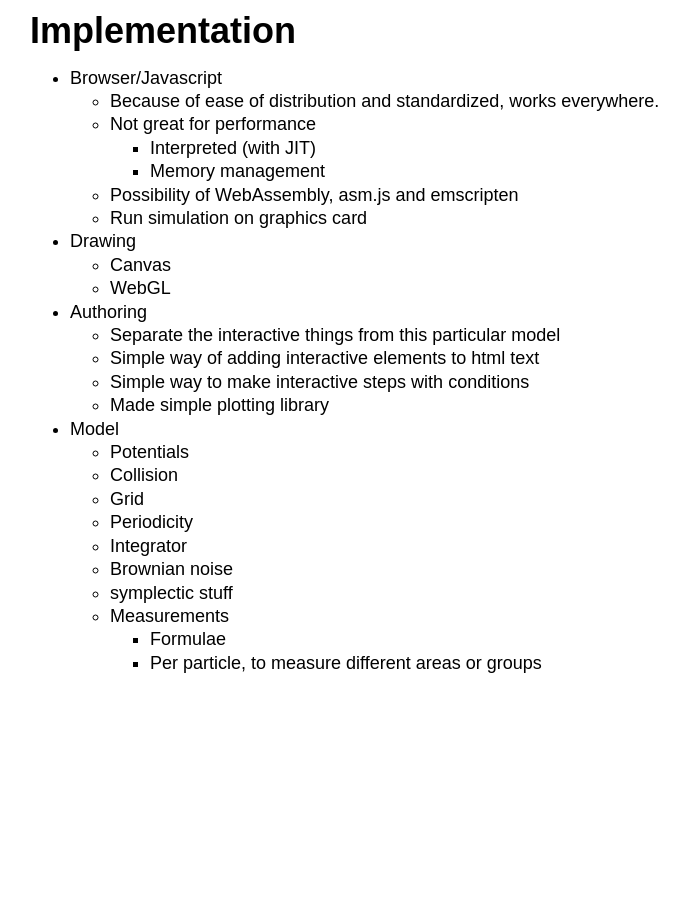
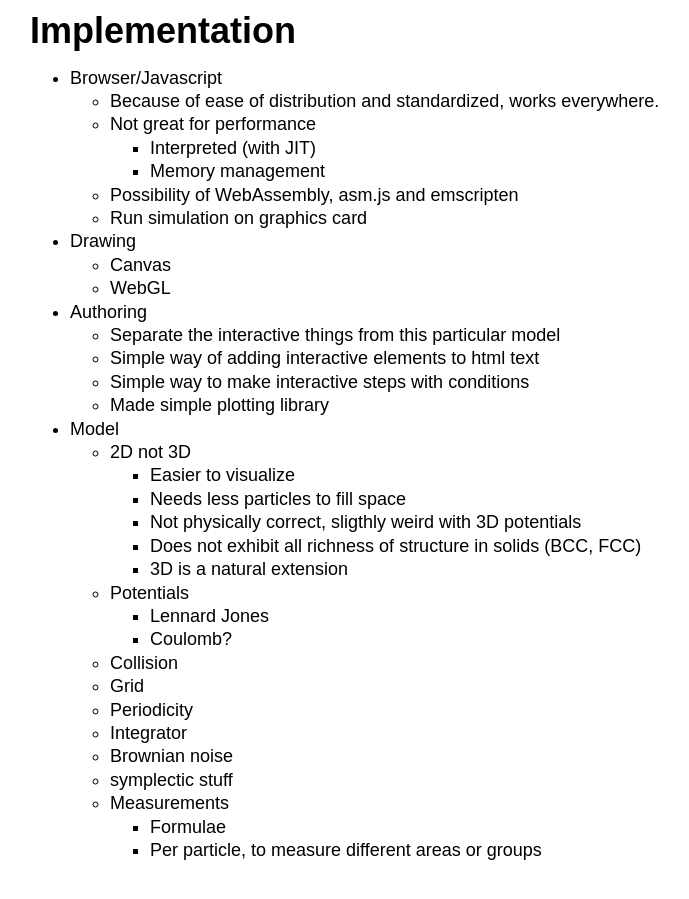
Before and after one commit to ManyTinyThings/ManyTinyThingsWeb, a Jekyll site: the page built from scratch.md, in a window 1280 px wide and 900 px high, scrolled down 1665 px. Shown: the whole window, without its empty margins (190-879 px from the left). Built offline with Jekyll 4.4.1, drawn with Linux system fonts in a browser that asks for light colours; before the commit the page ends 2378 px from its top, so only the background shows below that.

Commit message:
report ideas about 2D vs 3D

```diff
--- a/scratch.md
+++ b/scratch.md
@@ -86,7 +86,15 @@ $$
 	* Simple way to make interactive steps with conditions
 	* Made simple plotting library
 * Model
+	* 2D not 3D
+		* Easier to visualize
+		* Needs less particles to fill space
+		* Not physically correct, sligthly weird with 3D potentials
+		* Does not exhibit all richness of structure in solids (BCC, FCC)
+		* 3D is a natural extension
 	* Potentials
+		* Lennard Jones
+		* Coulomb?
 	* Collision
 	* Grid
 	* Periodicity
```
